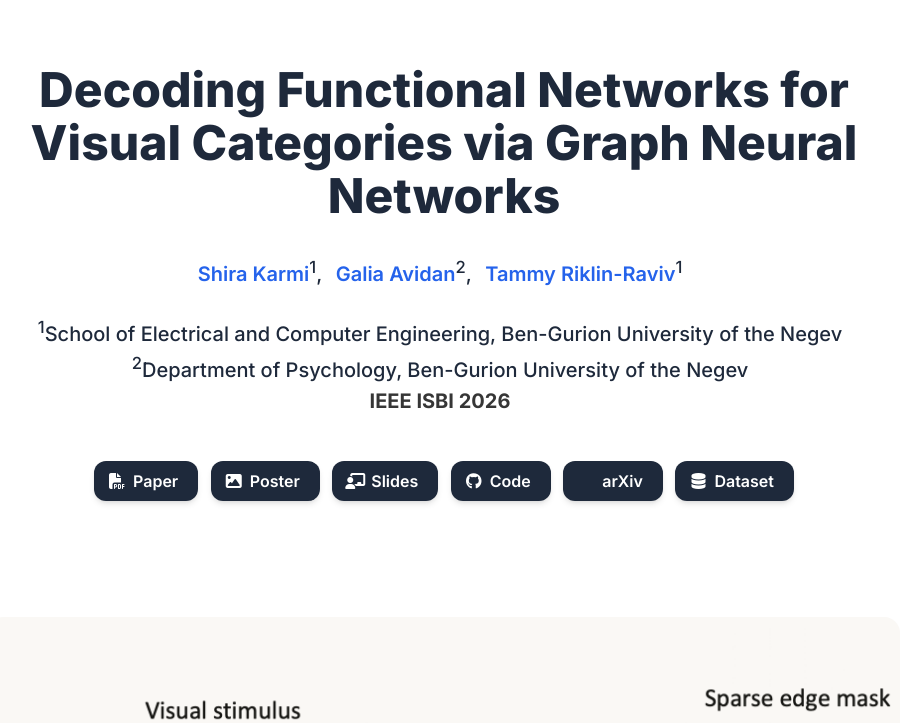
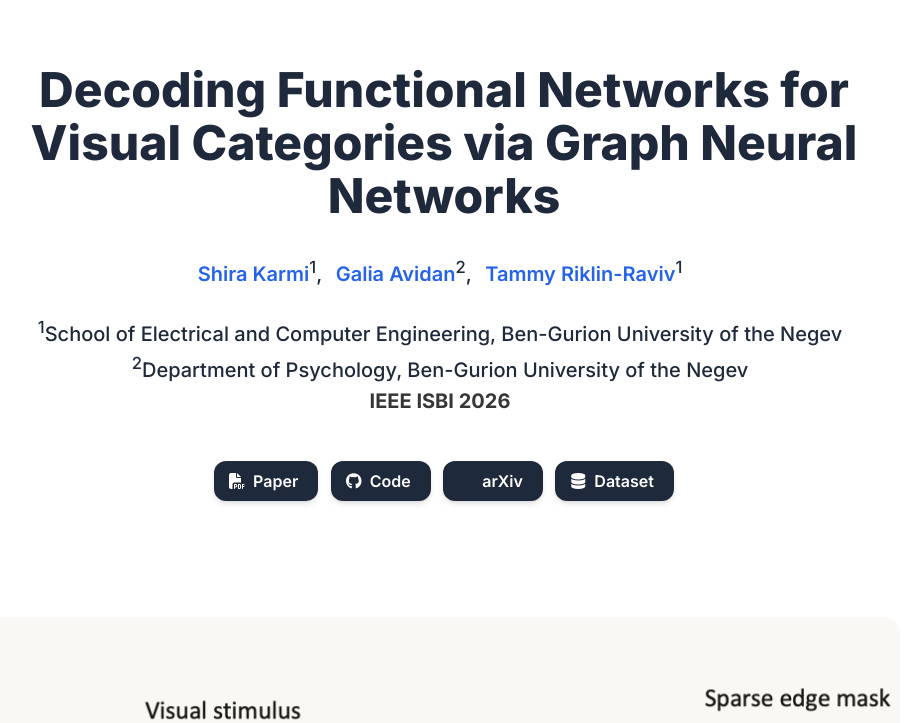
Before and after one commit to Shira8/Decoding-Functional-Networks-for-Visual-Categories-via-Graph-Neural-Networks, a plain HTML site: page index.html in a window 1280 px wide. Shown: the top 723 px of the page, without its empty margins (196-1118 px from the left). Drawn offline with nearby package versions, Linux system fonts and the light colour scheme; a script that the page names is missing; some icons are missing.

Commit message:
index.html

```diff
--- a/index.html
+++ b/index.html
@@ -30,7 +30,7 @@
   <meta name="citation_author" content="Riklin-Raviv, Tammy">
   <meta name="citation_publication_date" content="2026">
   <meta name="citation_conference_title" content="IEEE International Symposium on Biomedical Imaging (ISBI)">
-  <meta name="citation_pdf_url" content="https://shira8.github.io/Decoding-Functional-Networks-for-Visual-Categories-via-Graph-Neural-Networks/static/pdfs/paper.pdf">
+  <meta name="citation_pdf_url" content="https://shira8.github.io/Decoding-Functional-Networks-for-Visual-Categories-via-Graph-Neural-Networks/static/pdfs/ISBI.pdf">
 
   <title>Decoding Functional Networks for Visual Categories via Graph Neural Networks</title>
 
@@ -134,20 +134,6 @@
                   <a href="static/pdfs/paper.pdf" target="_blank" class="external-link button is-normal is-rounded is-dark">
                     <span class="icon"><i class="fas fa-file-pdf"></i></span>
                     <span>Paper</span>
-                  </a>
-                </span>
-
-                <span class="link-block">
-                  <a href="static/pdfs/poster.pdf" target="_blank" class="external-link button is-normal is-rounded is-dark">
-                    <span class="icon"><i class="fas fa-image"></i></span>
-                    <span>Poster</span>
-                  </a>
-                </span>
-
-                <span class="link-block">
-                  <a href="static/pdfs/slides.pdf" target="_blank" class="external-link button is-normal is-rounded is-dark">
-                    <span class="icon"><i class="fas fa-chalkboard-teacher"></i></span>
-                    <span>Slides</span>
                   </a>
                 </span>
 
```
